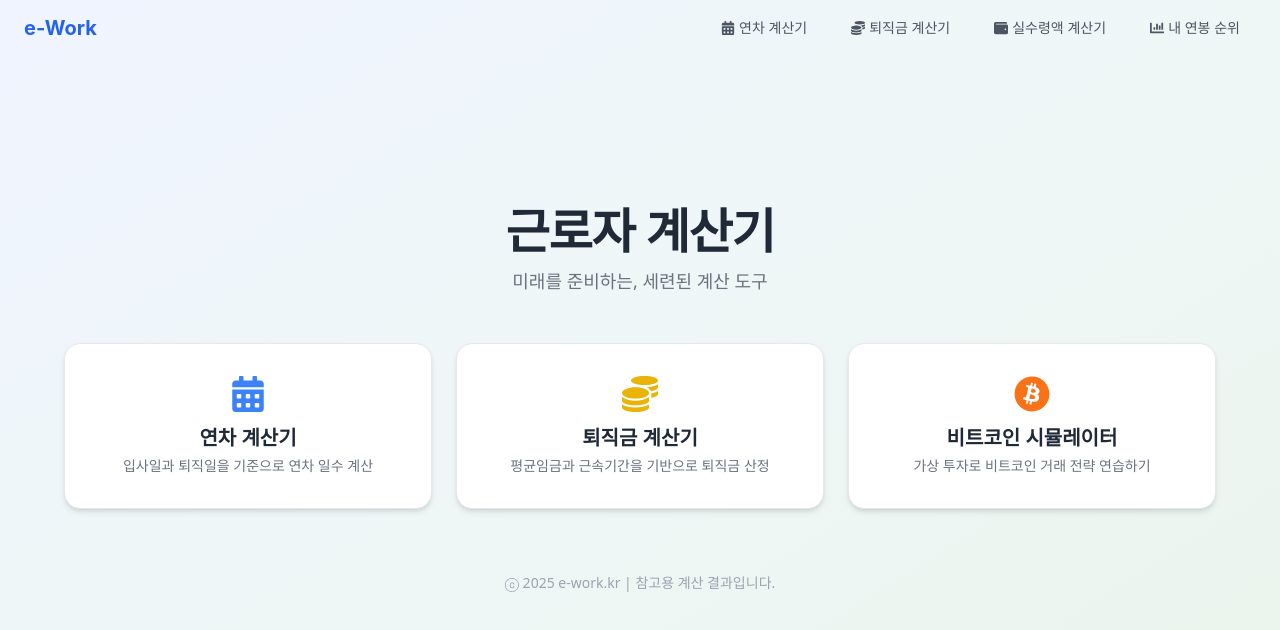
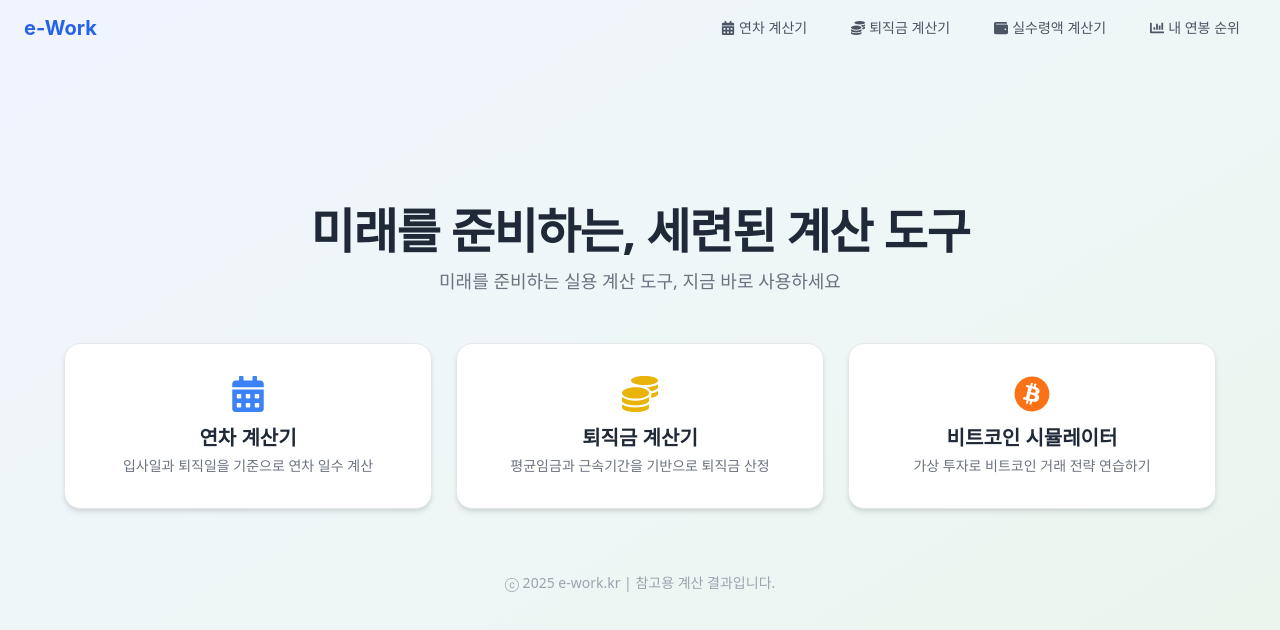
Before and after one commit to jansssss/vacation, a React (Create React App) app: page / in a window 1280 px wide. Shown: the top 630 px of the page. Built offline with nearby package versions, Linux system fonts and the light colour scheme.

Commit message:
Update Home.jsx

```diff
--- a/src/pages/Home.jsx
+++ b/src/pages/Home.jsx
@@ -10,10 +10,11 @@ const Home = () => {
       {/* 타이틀 */}
       <div className="text-center mb-12">
         <h1 className="text-4xl md:text-5xl font-extrabold text-gray-800 mb-3 tracking-tight">
-          근로자 계산기
+          미래를 준비하는, 세련된 계산 도구
+
         </h1>
         <p className="text-lg text-gray-500">
-          미래를 준비하는, 세련된 계산 도구
+          미래를 준비하는 실용 계산 도구, 지금 바로 사용하세요
         </p>
       </div>
 
```
